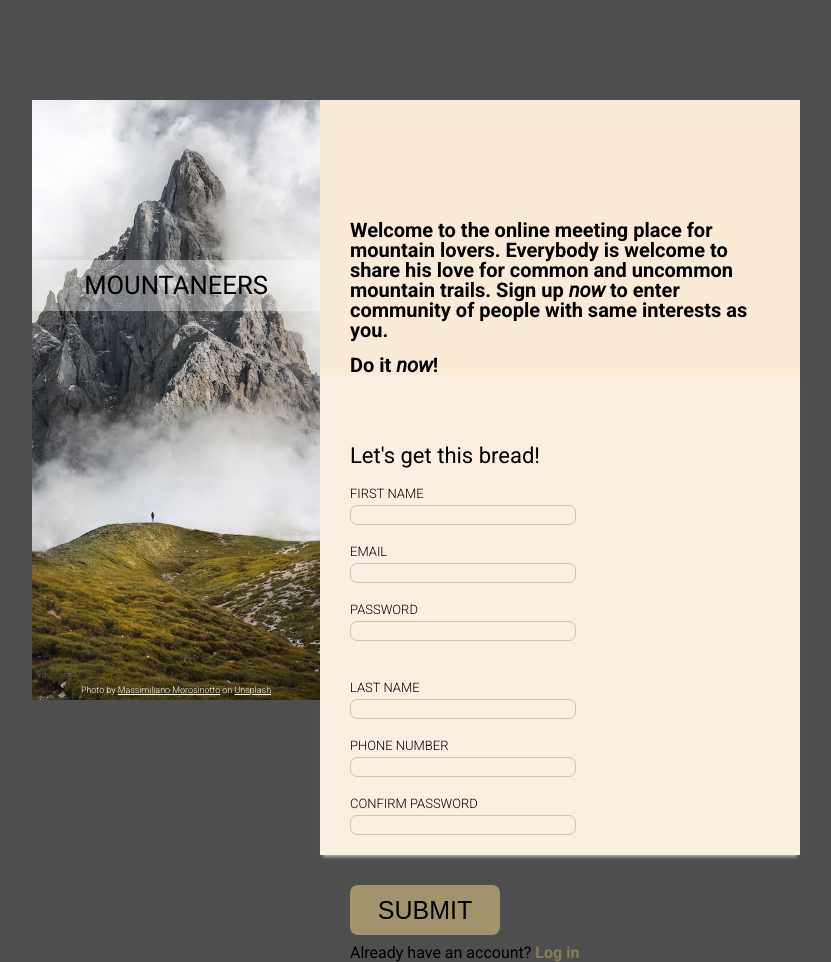
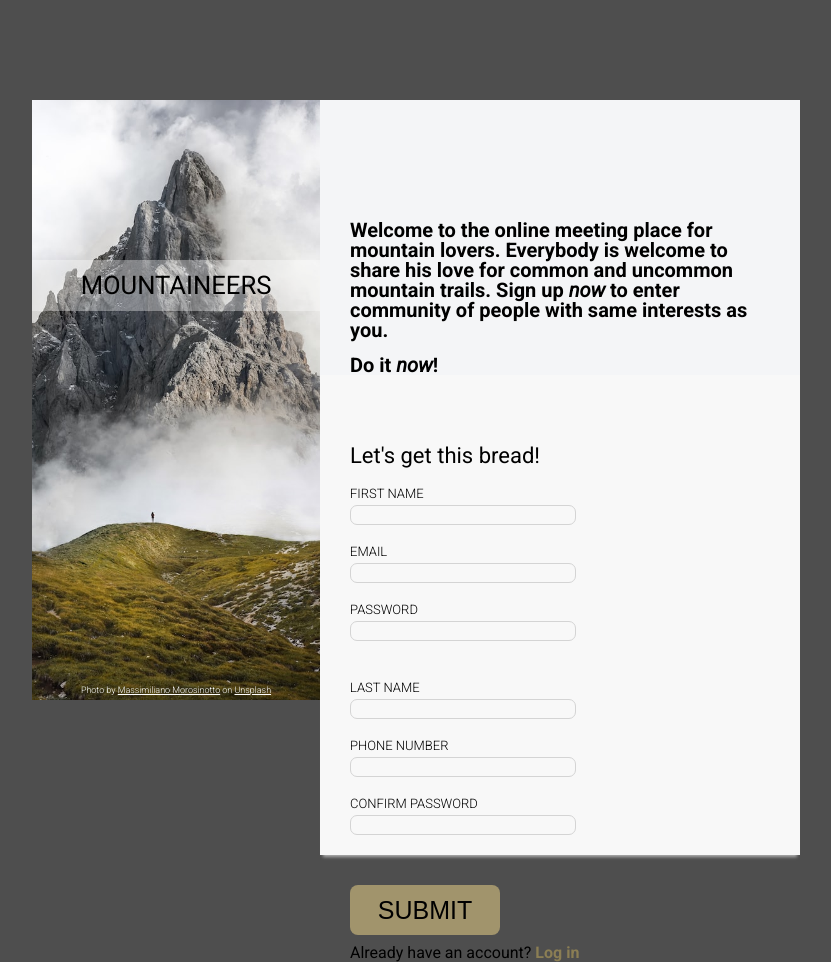
Before and after one commit to ladiza/signup-form, a plain HTML site: page index.html in a window 1280 px wide. Shown: the whole page, without its empty margins (224-1055 px from the left). Drawn offline with Linux system fonts and the light colour scheme.

Commit message:
Refine form colors

```diff
--- a/index.html
+++ b/index.html
@@ -14,7 +14,7 @@
   <div class="page-content">
     <div class="left-panel">
         <div class="project-name">
-          MOUNTANEERS
+          MOUNTAINEERS
         </div>
       <div class="footer">
         Photo by <a href="https://unsplash.com/@therawhunter?utm_source=unsplash&utm_medium=referral&utm_content=creditCopyText">Massimiliano Morosinotto</a> on <a href="https://unsplash.com/s/photos/mountains?utm_source=unsplash&utm_medium=referral&utm_content=creditCopyText">Unsplash</a>
--- a/styles.css
+++ b/styles.css
@@ -83,7 +83,7 @@ body {
 .right-panel {
   display: flex;
   flex-direction: column;
-  background-color: antiquewhite;
+  background-color: #F4F5F7;
   width: 62.5%;
   height: 100;
   min-width: 300px;
@@ -132,13 +132,12 @@ div.form-element input {
   min-width: 220px;
   height: 2vh;
   border-radius: 7px;
-  border: 1px solid rgb(211, 198, 161);
-  background-color: rgb(250, 239, 224);
+  border: 1px solid #d4d4d4;
+  background-color: #f8f8f8;
 }
 
 .form-element input:focus {
   outline-style: none;
-  background-color: rgb(247, 239, 231);
   box-shadow: 2px 2px 4px 1px #b1b1b1;
 }
 
@@ -189,7 +188,7 @@ div.log-in > a {
   display: flex;
   flex-direction: column;
   box-shadow: 0px 5px 3px -3px #b1b1b1;
-  background-color: rgb(250, 239, 224);
+  background-color: #f8f8f8;
 }
 
 .header {
```
